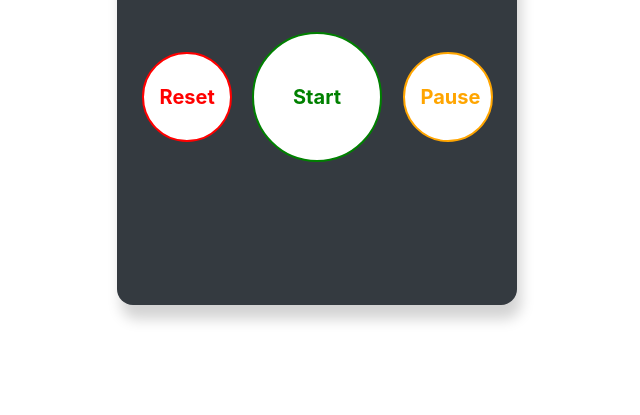
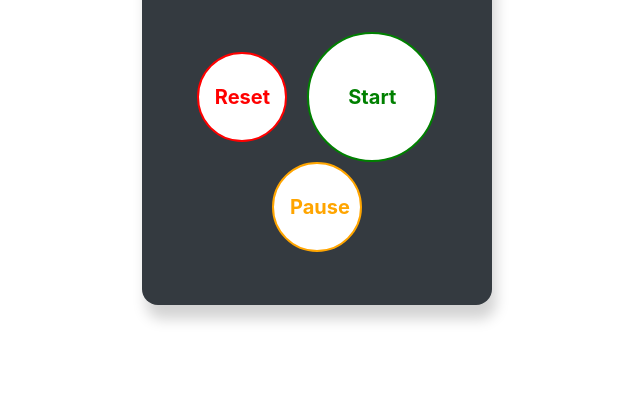
Before and after one commit to haris-aqeel/StopWatch, a plain HTML site: page public/index.html in a window 1280 px wide. Shown: the part 385-800 px from the top of the page, without its empty margins (323-963 px from the left). Drawn offline with nearby package versions, Linux system fonts and the light colour scheme.

Commit message:
Update style.css

```diff
--- a/public/style.css
+++ b/public/style.css
@@ -2,7 +2,7 @@
 @import url('https://fonts.googleapis.com/css2?family=Play&family=Yanone+Kaffeesatz&display=swap');
 
 #stopwatch{
-    max-width: 400px;
+    width: 350px;
     height: 600px;
     border-radius: 16px;
     margin: 90px auto;
```
